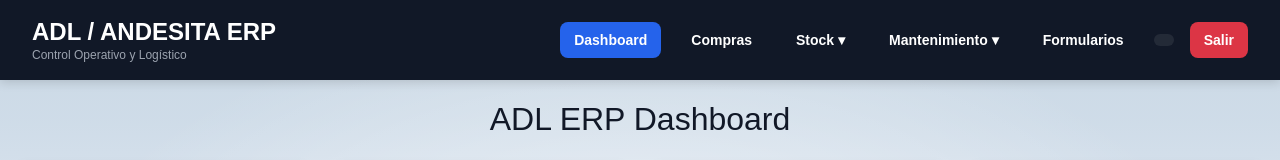
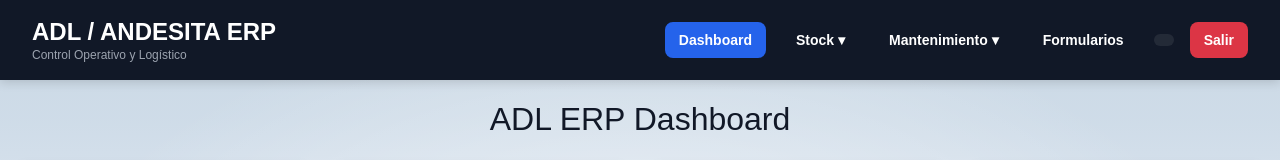
Before and after one commit to miguelkenny/adl-app, a SvelteKit app: page / in a window 1280 px wide. Shown: the top 160 px of the page. Built offline with nearby package versions, Linux system fonts and the light colour scheme; no server answers; sample sign-in values are in the browser's storage.

Commit message:
first commit

```diff
--- a/src/routes/+page.svelte
+++ b/src/routes/+page.svelte
@@ -18,13 +18,14 @@
 	onMount(async () => {
 		try {
 
-			const [movRes, comprasRes] = await Promise.all([
+			const [movRes, comprasRes, usuariosRes] = await Promise.all([
 				fetch(MOVIMIENTOS_API),
 				fetch(COMPRAS_API)
 			]);
 
 			movimientos = await movRes.json();
 			compras = await comprasRes.json();
+			usuarios = await usuariosRes.json();
 
 			calcularIndicadores();
 
--- a/src/routes/Header.svelte
+++ b/src/routes/Header.svelte
@@ -53,6 +53,7 @@
 				</a>
 			</li>
 
+			{#if usuario?.rol === 'admin' || usuario?.rol === 'supervisor'}
 				<li aria-current={page.url.pathname.startsWith('/compras') ? 'page' : undefined}>
 					<a
 						href={resolve('/compras')}
@@ -61,6 +62,7 @@
 						Compras
 					</a>
 				</li>
+			{/if}
 
 			<li
 				class="dropdown"
--- a/src/routes/stock/+page.svelte
+++ b/src/routes/stock/+page.svelte
@@ -267,6 +267,9 @@
 		box-shadow: 0 2px 4px rgba(0,0,0,.08);
 	}
 
+	tbody {
+		text-align: center;
+	}
 	.ok {
 		background: #d1e7dd;
 		color: #0f5132;
```
Lines whose indentation alone changed are shown as unchanged.
